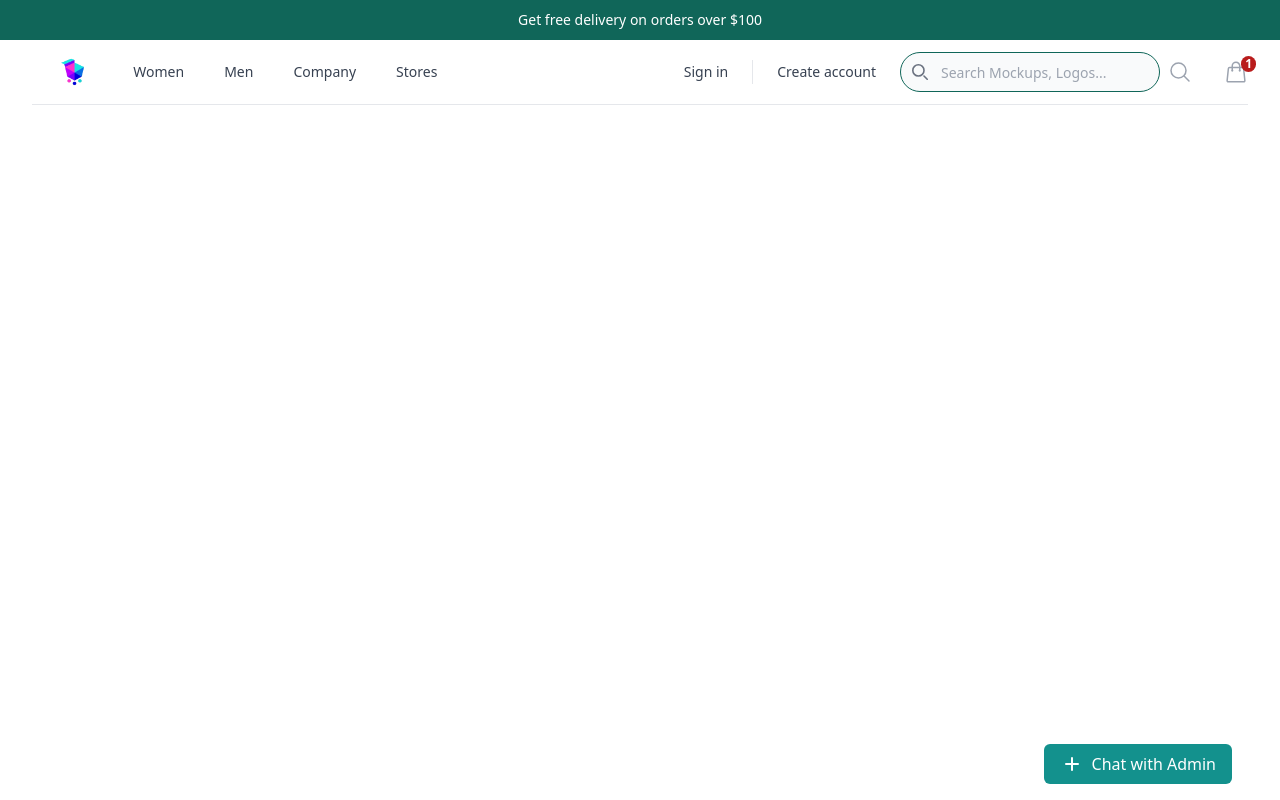
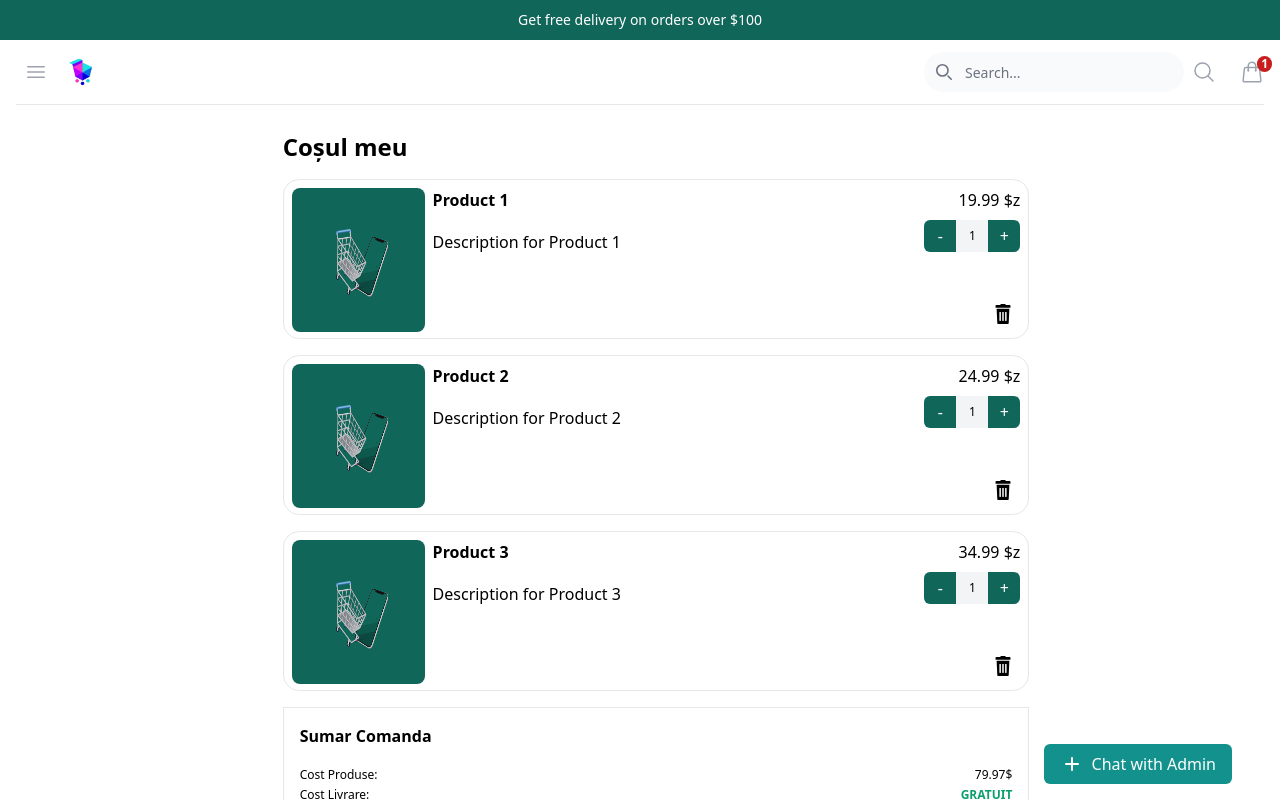
Before and after one commit to CleanCodeRo/SalesAppTemplate-Frontend, a React (Vite) app in the folder SalesApp/: page /checkout in a window 1280 px wide. Shown: the top 800 px of the page. Built offline with nearby package versions, Linux system fonts and the light colour scheme.

Commit message:
Almost finished cart checkout

```diff
--- a/SalesApp/package.json
+++ b/SalesApp/package.json
@@ -13,6 +13,7 @@
     "@headlessui/react": "^1.7.18",
     "@heroicons/react": "^2.1.1",
     "classnames": "^2.5.1",
+    "flowbite-react": "^0.7.3",
     "jotai": "^2.7.0",
     "react": "^18.2.0",
     "react-dom": "^18.2.0",
--- a/SalesApp/src/Components/Atom/Atom.jsx
+++ b/SalesApp/src/Components/Atom/Atom.jsx
@@ -1,6 +1,7 @@
 import { atom } from "jotai"
 
 const state = {
+    totalPrice: atom(0),
 }
 
 export default state
--- /dev/null
+++ b/SalesApp/src/Components/CartCheckout/CartCheckout.css
@@ -0,0 +1,3 @@
+.cartCheckoutMargin {
+    margin-top: 115px;
+}
--- a/SalesApp/src/Components/CartCheckout/CartCheckout.jsx
+++ b/SalesApp/src/Components/CartCheckout/CartCheckout.jsx
@@ -1,17 +1,120 @@
 import React from "react";
 import Header from "../Header/Header";
 import Footer from "../Footer/Footer";
+import "./CartCheckout.css";
+import productList from "/products.json";
+import { Button } from "flowbite-react";
+import { useAtom } from "jotai";
+import state from "../Atom/Atom";
 
 const CartCheckout = () => {
+  const products = productList.products;
+  const [totalCartPrice, setTotalCartPrice] = useAtom(state.totalPrice);
+
   return (
     <div>
       <Header />
-      <div className="mt-28 py-4">
+      <div className="cartCheckoutMargin">
         <section>
-          <div className="grid grid-cols-3 h-screen">
-            <div></div>
-            <div></div>
-            <div></div>
+          <div className="grid 3xl:grid-cols-4 xl:grid-cols-6 px-20 mx-auto">
+            <div className="col-span-1"></div>
+            <div className="3xl:col-span-2 xl:col-span-4">
+              <div className="3xl:grid 3xl:grid-cols-4 3xl:gap-4 h-2/3">
+                <div className="3xl:col-span-3">
+                  <span className="block mb-2 m-4 font-semibold text-2xl">
+                    Coșul meu
+                  </span>
+                  {products.map((product) => (
+                    <div className="relative">
+                      <div className="w-full h-40 border rounded-2xl m-4 grid grid-cols-5">
+                        <div className="col-span-1">
+                          <img
+                            className="md:h-40 md:w-40 h-24 w-24 p-2 rounded-2xl relative "
+                            src="/src/images/bg-login.png"
+                            alt=""
+                          />
+                        </div>
+                        <div className="col-span-3 grid grid-rows-4">
+                          <span className="pt-2 font-semibold">
+                            {product.name}
+                          </span>
+                          <span className="pt-2 row-span-3">
+                            {product.description}
+                          </span>
+                        </div>
+                        <div className="pt-2 col-span-1 md:col-start-5 col-start-1 text-end pr-2 grid grid-rows-5">
+                          {product.price} $z
+                          <div class="flex md:relative absolute md:left-0 md:bottom-0 left-6 bottom-7 h-8 md:justify-end items-stretch z-10">
+                            <button class="flex items-center justify-center rounded-l-md bg-primary-100 px-4 transition hover:bg-primary-200 hover:text-white w-2 text-white">
+                              -
+                            </button>
+                            <div class="flex items-center justify-center text black bg-gray-100 px-4 text-xs uppercase transition w-2">
+                              1
+                            </div>
+                            <button class="flex items-center justify-center rounded-r-md bg-primary-100 px-4 transition hover:bg-primary-200 hover:text-white w-2 text-white">
+                              +
+                            </button>
+                          </div>
+                          <button className="right-0 absolute bottom-0">
+                          <svg
+                            fill="#000000"
+                            version="1.1"
+                            id="Capa_1"
+                            xmlns="http://www.w3.org/2000/svg"
+                            xmlns:xlink="http://www.w3.org/1999/xlink"
+                            width="20px"
+                            height="50px"
+                            viewBox="0 0 408.483 408.483"
+                            xml:space="preserve"
+                          >
+                            <g>
+                              <g>
+                                <path
+                                  d="M87.748,388.784c0.461,11.01,9.521,19.699,20.539,19.699h191.911c11.018,0,20.078-8.689,20.539-19.699l13.705-289.316
+            H74.043L87.748,388.784z M247.655,171.329c0-4.61,3.738-8.349,8.35-8.349h13.355c4.609,0,8.35,3.738,8.35,8.349v165.293
+            c0,4.611-3.738,8.349-8.35,8.349h-13.355c-4.61,0-8.35-3.736-8.35-8.349V171.329z M189.216,171.329
+            c0-4.61,3.738-8.349,8.349-8.349h13.355c4.609,0,8.349,3.738,8.349,8.349v165.293c0,4.611-3.737,8.349-8.349,8.349h-13.355
+            c-4.61,0-8.349-3.736-8.349-8.349V171.329L189.216,171.329z M130.775,171.329c0-4.61,3.738-8.349,8.349-8.349h13.356
+            c4.61,0,8.349,3.738,8.349,8.349v165.293c0,4.611-3.738,8.349-8.349,8.349h-13.356c-4.61,0-8.349-3.736-8.349-8.349V171.329z"
+                                />
+                                <path
+                                  d="M343.567,21.043h-88.535V4.305c0-2.377-1.927-4.305-4.305-4.305h-92.971c-2.377,0-4.304,1.928-4.304,4.305v16.737H64.916
+            c-7.125,0-12.9,5.776-12.9,12.901V74.47h304.451V33.944C356.467,26.819,350.692,21.043,343.567,21.043z"
+                                />
+                              </g>
+                            </g>
+                          </svg>
+                          </button>
+                        </div>
+                      </div>
+                    </div>
+                  ))}
+                </div>
+                <div className="col-span-1 border ml-4 p-4 h-60 w-full grid grid-rows-10 gap-2">
+                  <div className="row-span-1 font-semibold">Sumar Comanda</div>
+                  <div className="row-span-1 row-start-3 text-xs grid grid-cols-2 w-full">
+                    <span className="pb-1"> Cost Produse: </span>
+                    <span className="text-end"> {totalCartPrice}$</span>
+                    <span className="col-span-1"> Cost Livrare: </span>
+                    <span className="text-end text-green-500 font-bold">
+                      GRATUIT
+                    </span>
+                  </div>
+                  <span className="row-span-1 row-start-7 font-bold text-xl">
+                    Total: {totalCartPrice}$
+                  </span>
+                  <div className="row-span-1 row-start-9 w-full">
+                    <Button
+                      gradientMonochrome="white"
+                      className=" w-full text-white hover:bg-primary-200 bg-primary-100"
+                    >
+                      Continuă
+                    </Button>
+                  </div>
+                </div>
+              </div>
+            </div>
+            <div className=" col-span-1"></div>
           </div>
         </section>
       </div>
--- a/SalesApp/src/Components/Header/Header.jsx
+++ b/SalesApp/src/Components/Header/Header.jsx
@@ -148,6 +148,7 @@ const Header = () => {
   const [isPhoneResoluton, setIsPhoneResolution] = useState(false);
   const [openSearchBar, setOpenSearchBar] = useState(false);
   const [products, setProducts] = useState(productList.products);
+  const [totalCartPrice, setTotalCartPrice] = useAtom(state.totalPrice);
 
   const handleMouseMove = (e) => {
     const x = e.clientX;
@@ -200,8 +201,8 @@ const Header = () => {
   }, []);
 
   useEffect(() => {
-    console.log(products);
-  }, products)
+    setTotalCartPrice(products.reduce((acc, product) => acc + product.price, 0).toFixed(2))
+  }, [products])
 
   return (
     <div>
@@ -586,8 +587,8 @@ const Header = () => {
                         <input
                           type="search"
                           id="default-search"
-                          class="h-10 block p-4 ps-10 text-sm rounded-full text-gray-900 border border-primary-100 bg-gray-50 focus:ring-primary-300 focus:border-primary-300 focus:outline-none focus:border-2"
-                          placeholder="Search Mockups, Logos..."
+                          class="h-10 block p-4 ps-10 text-sm rounded-full text-black border border-transparent bg-gray-50 focus:ring-primary-300 focus:border-primary-300 focus:outline-none focus:border-2"
+                          placeholder="Search..."
                           required
                         />
 
@@ -606,10 +607,10 @@ const Header = () => {
 
                 {/* Cart */}
                 <div className="ml-4 flow-root lg:ml-6 relative">
-                  <a className="group -m-2 flex items-center p-2 relative cursor-pointer">
+                  <a className="group -m-2 flex items-center p-2 relative">
                     <div className="relative inline-block">
                       <ShoppingBagIcon
-                        className="h-6 w-6 text-gray-400 hover:text-gray-500"
+                        className="h-6 w-6 text-gray-400 hover:text-gray-500 cursor-pointer"
                         aria-hidden="true"
                         id="redNumber"
                         onMouseOver={() =>
@@ -631,20 +632,21 @@ const Header = () => {
                     </div>
 
                     {/* Product list container */}
+
                     <div
-                      className={`absolute mt-14 w-64 right-0 transition-all duration-300  ${
+                      className={`absolute mt-14 w-64 right-0 transition-all duration-300 ${
                         showCartProducts
-                          ? "opacity-100 translate-y-0"
-                          : "opacity-0 translate-y-2 z-0"
+                          ? "opacity-100 translate-y-0 cursor-pointer visible"
+                          : "opacity-0 translate-y-2 invisible"
                       }`}
                     >
-                      <div className="flex flex-row cursor-pointer truncate p-2 px-4 rounded">
+                      <div className="flex flex-row truncate p-2 px-4 rounded">
                         <div className="flex flex-row-reverse ml-2 w-full"></div>
                       </div>
                       <div className="absolute w-full rounded-b border-t-0 z-10">
                         <div id="listElement" className="shadow-xl">
                           {products.map((product, index) => (
-                          <div className="p-2 flex bg-white hover:bg-gray-100 cursor-pointer border-b border-gray-100">
+                          <div className="p-2 flex bg-white hover:bg-gray-100 border-b border-gray-100">
                             <div className="p-2 w-12">
                               <img
                                 src="https://dummyimage.com/50x50/bababa/0011ff&amp;text=50x50"
@@ -659,7 +661,7 @@ const Header = () => {
                               <div className="text-gray-400">{product.quantity}</div>
                             </div>
                             <div className="flex flex-col w-18 font-medium items-end">
-                              <div className="w-4 h-4 mb-6 hover:bg-red-200 rounded-full cursor-pointer text-red-700">
+                              <div className="w-4 h-4 mb-6 hover:bg-red-200 rounded-full text-red-700">
                                 <svg
                                   xmlns="http://www.w3.org/2000/svg"
                                   width="100%"
@@ -679,21 +681,21 @@ const Header = () => {
                                   <line x1="14" y1="11" x2="14" y2="17"></line>
                                 </svg>
                               </div>
-                              {product.price}
+                              {product.price}$
                             </div>
                           </div>
                           ))}
                           <div className="p-4 justify-center flex bg-white">
                             <Link to="/checkout">
                             <button
-                              className="text-base undefined hover:scale-110 focus:outline-none flex justify-center px-4 py-2 rounded font-bold cursor-pointer
+                              className="text-base undefined hover:scale-110 focus:outline-none flex justify-center px-4 py-2 rounded font-bold
         hover:bg-teal-700 hover:text-teal-100
         bg-teal-100
         text-teal-700
         border duration-200 ease-in-out
         border-teal-600 transition"
                             >
-                              Checkout {products.reduce((acc, product) => acc + product.price, 0).toFixed(2)}$
+                              Checkout {totalCartPrice}$
                             </button>
                             </Link>
                           </div>
--- a/SalesApp/tailwind.config.js
+++ b/SalesApp/tailwind.config.js
@@ -1,7 +1,17 @@
 /** @type {import('tailwindcss').Config} */
 export default {
-  content: ["./index.html", "./src/**/*.{js,ts,jsx,tsx}"],
+  content: [
+    "./index.html",
+    "./src/**/*.{js,ts,jsx,tsx}",
+    "node_modules/flowbite-react/lib/esm/**/*.js",
+  ],
   theme: {
+    screens: {
+      "3xl": "1800px",
+      "2xl": "1500px",
+      "xl": "1200px",
+      "md": "650px",
+    },
     extend: {
       colors: {
         primary: {
@@ -16,5 +26,5 @@ export default {
       },
     },
   },
-  plugins: [require("@tailwindcss/aspect-ratio")],
+  plugins: [require("@tailwindcss/aspect-ratio"), require("flowbite/plugin")],
 };
```
Also changed, not shown: 1 other file (tests, documents, lock files or other folders).
